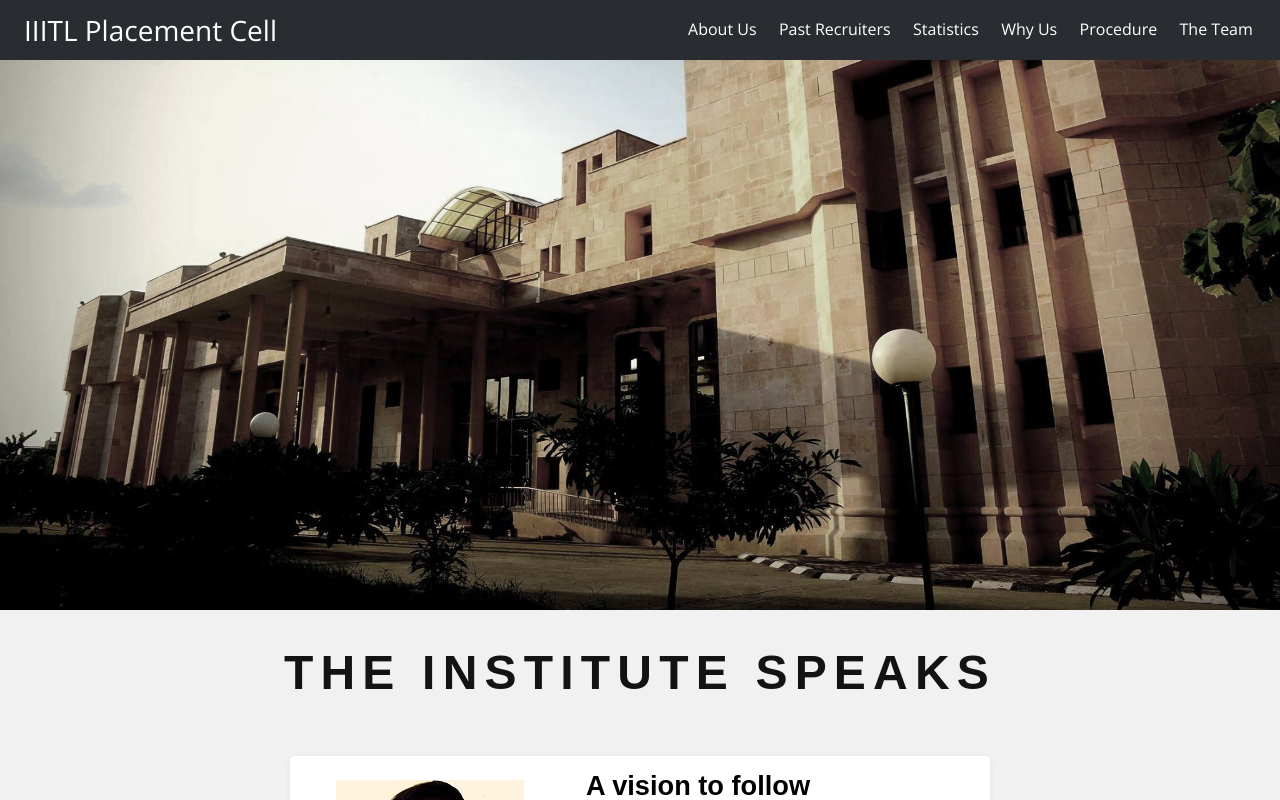
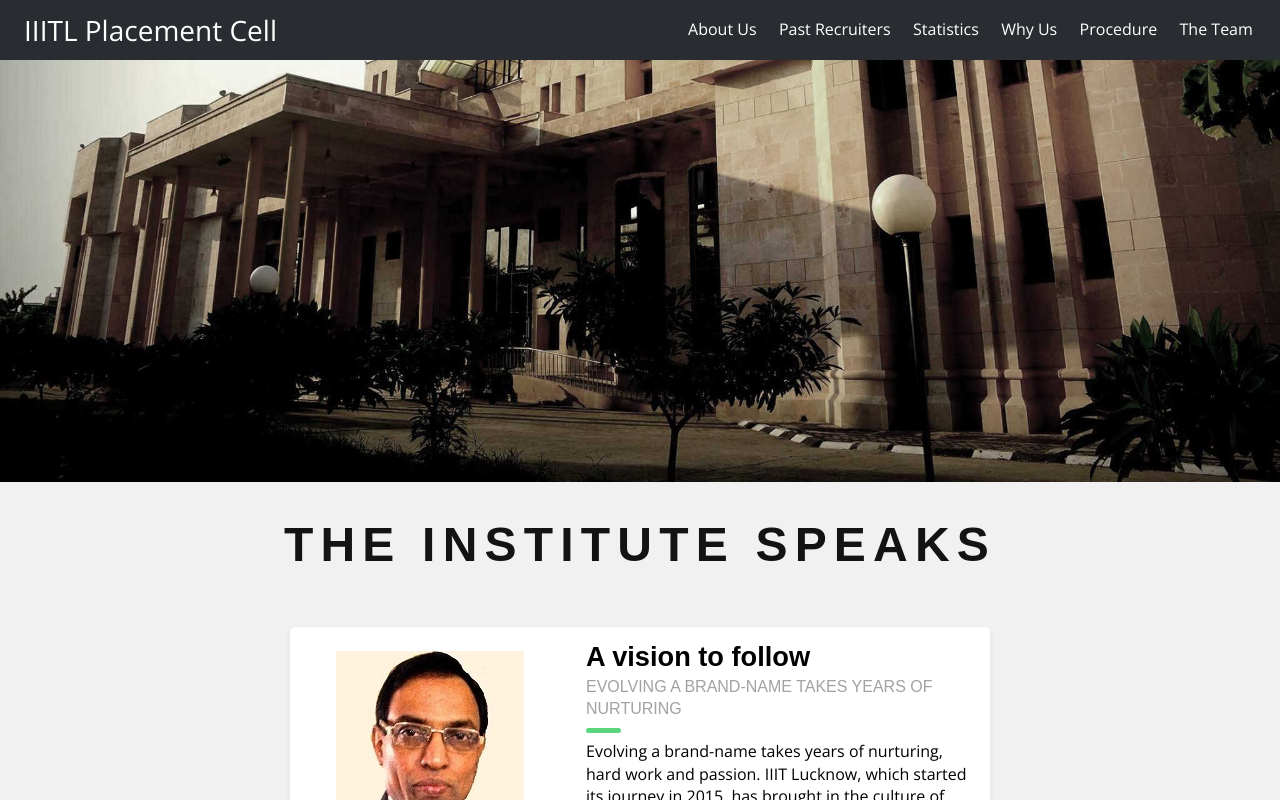
Before and after one commit to axios-iiitl/Placement-Website, a React (Create React App) app: page / in a window 1280 px wide. Shown: the top 800 px of the page. Built offline with nearby package versions, Linux system fonts and the light colour scheme.

Commit message:
Crop homepage photo

```diff
--- a/src/App.css
+++ b/src/App.css
@@ -665,7 +665,6 @@ body {
 
 .logo-img{
   width:100%;
-  height:43vw;
 
 }
 
```
Also changed, not shown: src/assets/images/iiitl.jpg.
